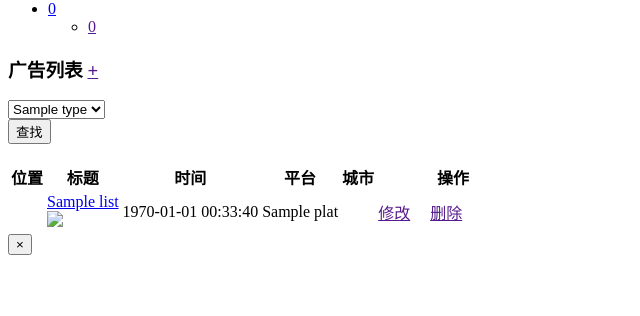
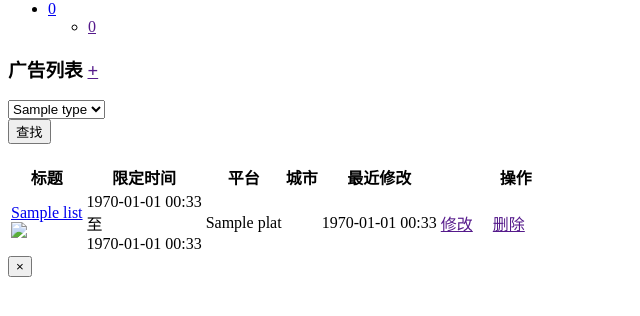
Before and after one commit to andygoo/admin, a PHP site: template views/ad_list.php in a window 1280 px wide. Shown: the part 166-482 px from the top of the page, without its empty margins (0-640 px from the left). Run offline with PHP 8.4, Linux system fonts and the light colour scheme; the template is opened without the code that fills it: most values are stand-ins (such as "Sample title", 1, 10 or a date in 2020); data that the repository does not hold is empty; some libraries are stand-ins or nearby versions.

Commit message:
Signed-off-by: andygoo <i@jiesc.net>

```diff
--- a/views/ad_list.php
+++ b/views/ad_list.php
@@ -38,11 +38,11 @@
 <table class="table table-hover table-bordered">
 <thead>
 <tr>
-	<th>位置</th>
 	<th>标题</th>
-	<th>时间</th>
+	<th>限定时间</th>
 	<th>平台</th>
 	<th>城市</th>
+	<th>最近修改</th>
 	<th width="150">操作</th>
 </tr>
 </thead>
@@ -62,7 +62,6 @@ if (!empty($item['city'])) {
 }
 ?>
 <tr>
-	<td><?= isset($types[$item['type']]) ? $types[$item['type']] : '' ?></td>
 	<td>
 	<?php $link_url = !empty($item['link_url']) ? $item['link_url'] : '#'?>
 	<a href="<?= $link_url?>" target="_blank">
@@ -70,13 +69,14 @@ if (!empty($item['city'])) {
 	        <?= $item['title'] ?><br>
 	    <?php endif;?>
 	    <?php if(!empty($item['pic_url'])):?>
-	        <img width="100" src="<?= $item['pic_url'] ?>">
+	        <img src="<?= $item['pic_url'] ?>" style="max-width: 320px;max-height: 170px;">
 	    <?php endif;?>
 	</a>
 	</td>
-	<td><?= date('Y-m-d H:i:s', $item['updated_at']) ?></td>
+	<td><?= !empty($item['end_time']) ? date('Y-m-d H:i', $item['start_time']) . '<br>至<br>' . date('Y-m-d H:i', $item['end_time']) : '无' ?></td>
 	<td><?= implode(', ', $plat_arr) ?></td>
 	<td><?= $city_str ?></td>
+	<td><?= date('Y-m-d H:i', $item['updated_at']) ?></td>
 	<td>
 	    <a href="<?= URL::site('ad/edit?id='.$item['id']);?>" class="btn btn-info btn-xs ajax-click">修改</a>&nbsp;&nbsp;&nbsp;&nbsp;
 	    <a href="<?= URL::site('ad/del?id='.$item['id']);?>" class="btn btn-info btn-xs ajax-update">删除</a>
```
